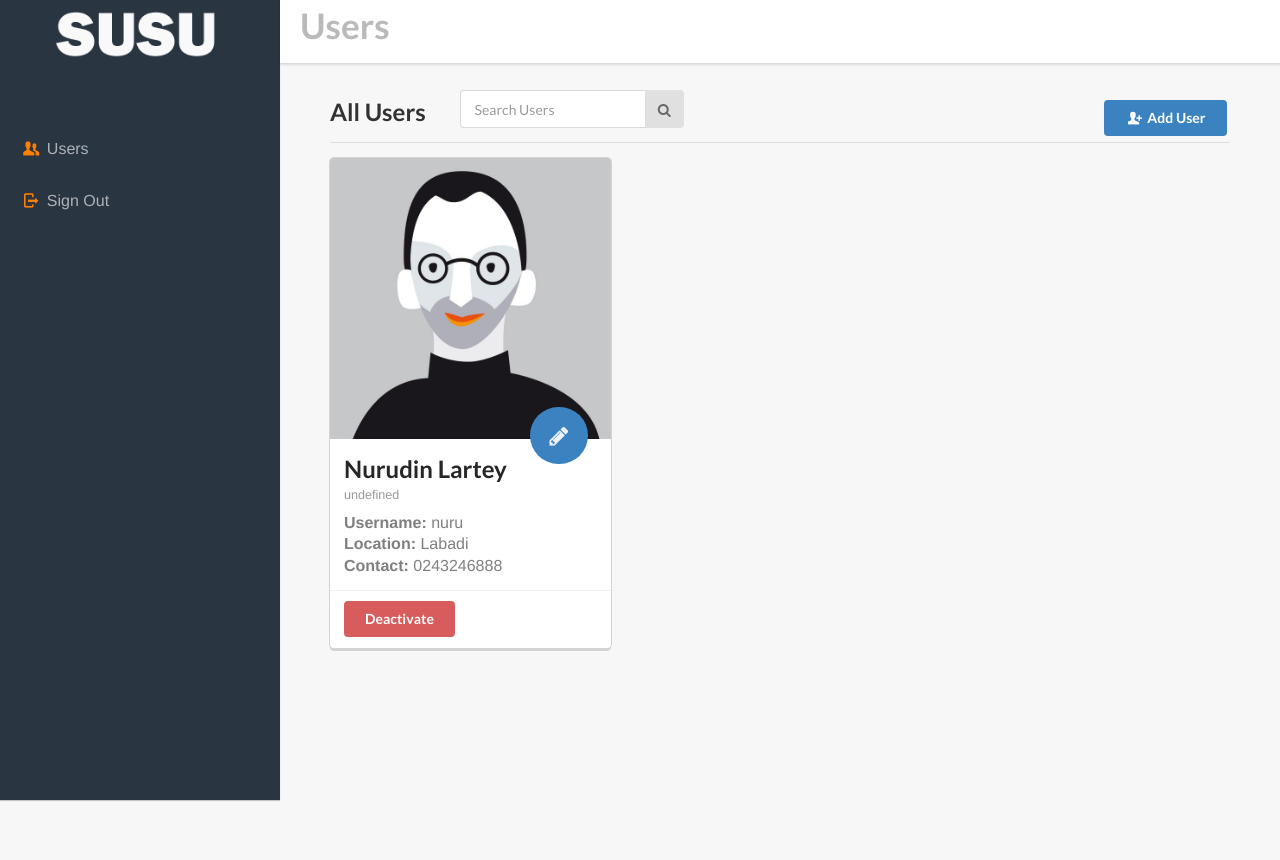
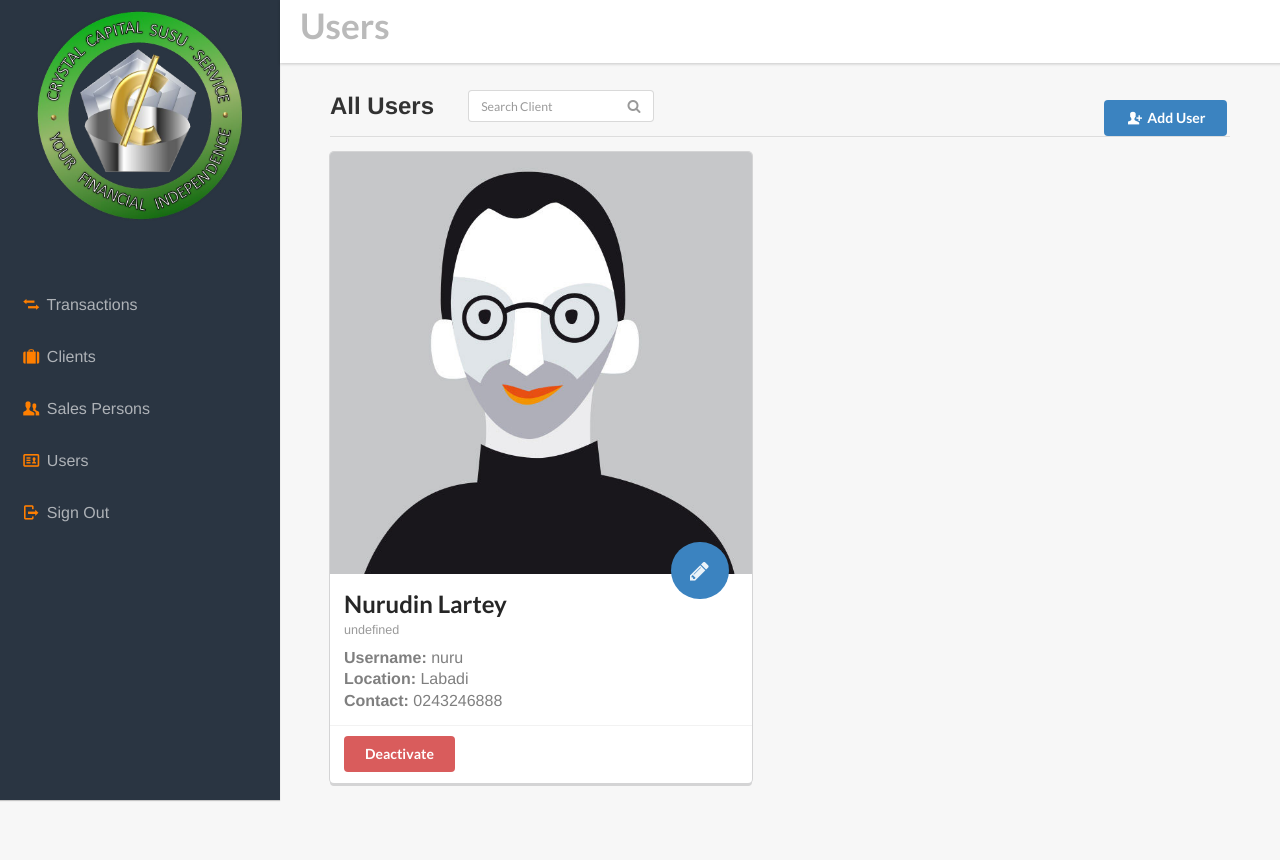
Before and after one commit to Rayden2015/Susu, a PHP site: page /users.php in a window 1280 px wide. Run offline with PHP 8.4, Linux system fonts and the light colour scheme; data comes from the database, SQL or seed files in the repository.

Commit message:
few changes

```diff
--- a/css/style.css
+++ b/css/style.css
@@ -92,7 +92,6 @@ div.sidebar nav ul li i {
 /* line 81, ../scss/style.scss */
 .wrapper {
   width: 100%;
-  height: 500px;
   position: relative;
   padding-left: 280px;
 }
@@ -126,6 +125,7 @@ div.sidebar nav ul li i {
   margin-right: 30px;
   margin-bottom: 0px;
   vertical-align: bottom;
+  font-family: Raleway,Helvetica Neue,Helvetica,Arial,sans-serif;
 }
 
 /* line 113, ../scss/style.scss */
--- a/includes/sidebar.php
+++ b/includes/sidebar.php
@@ -1,4 +1,19 @@
 
+<!DOCTYPE html>
+<html lang="en">
+<head>
+    <meta charset="UTF-8">
+    <meta name="author" content="Nurudin Lartey, Emmanuel Asaber, Infinixel">
+    <title><?php echo $page_title ;?> | Daily Susu</title>
+    <link rel="stylesheet" href="css/datatables.min.css">
+    <link rel="stylesheet" href="css/semantic.css">
+    <link rel="stylesheet" href="css/entypo/css/entypo.css">
+    <link rel="stylesheet" href="css/style.css">
+    <link rel="icon" href="img/ccss_logo.png">
+</head>
+<body>
+
+    <i class="fa fa-cog" id="overlay"></i>
 <div class="sidebar">
     <div class="brand">
         <div class="logo">
@@ -10,6 +25,7 @@
             <li><a href="trans.php"><i class="entypo-switch"></i> Transactions</a></li>
             <li><a href="clients.php"><i class="entypo-suitcase"></i> Clients</a></li>
             <li><a href="sales.php"><i class="entypo-users"></i> Sales Persons</a></li>
+            <li><a href="users.php"><i class="entypo-vcard"></i> Users</a></li>
             <li><a href="logout.php"><i class="entypo-logout"></i> Sign Out</a></li>
         </ul>
     </nav>
--- a/users.php
+++ b/users.php
@@ -1,34 +1,7 @@
-<!DOCTYPE html>
-<html lang="en">
-<head>
-    <meta charset="UTF-8">
-    <meta name="author" content="Nurudin Lartey, Infinixel, Microfinance">
-    <title>Users | Daily Susu</title>
-    <link rel="stylesheet" href="css/semantic.css">
-    <link rel="stylesheet" href="css/entypo/css/entypo.css">
-    <link rel="stylesheet" href="css/style.css">
-    <link rel="icon" href="img/fav.jpg">
-</head>
-<body>
-
-<!-- Sidebar -->
-<div class="sidebar">
-    <div class="brand">
-        <div class="logo">
-            <img src="img/logo.png" alt="">
-        </div>
-    </div>
-    <nav>
-        <ul>
-            <li><a href="users.php"><i class="entypo-users"></i> Users</a></li>
-            <li><a href="logout.php"><i class="entypo-logout"></i> Sign Out</a></li>
-        </ul>
-    </nav>
-</div>
-<div class="overlay">
-</div>
-
-<!-- End of Sidebar -->
+<?php
+    $page_title = "Users";
+    require_once('includes/sidebar.php');
+ ?>
 
 <section class="wrapper">
     <div class="toolbar">
@@ -36,11 +9,9 @@
     </div>
     <div class="main">
         <h2 class="header ui">All Users</h2>
-        <div class="ui input action">
-            <input type="text" placeholder="Search Users" name="q">
-            <button class="ui icon button">
+        <div class="ui input icon">
+            <input type="text" placeholder="Search Client" name="q">
             <i class="icon search"></i>
-            </button>
         </div>
         <div class="floated right">
             <div class="ui button blue" id="add-user">
@@ -49,7 +20,7 @@
         </div>
         <div class="ui divider"></div>
 
-            <div class="ui three column grid" id="gridBox">
+        <div class="ui two column grid" id="gridBox">
          </div>
 
         <!-- Add New User Modal -->
```
Also changed, not shown: clients.php (+18 -19 lines), sales.php (+5 -18 lines), trans.php (+4 -17 lines). Lines whose indentation alone changed are shown as unchanged.
